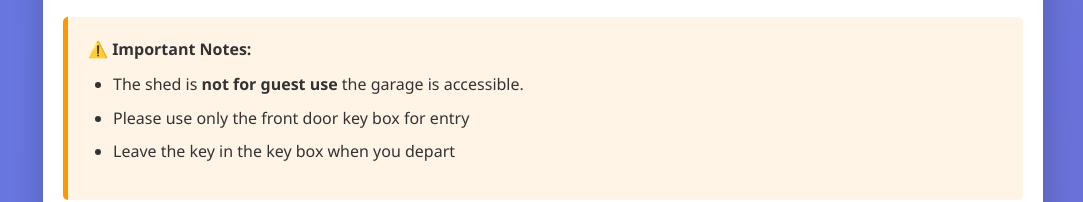
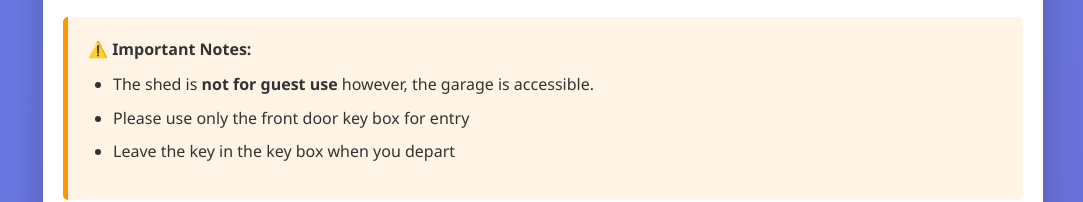
Before and after one commit to Chez-Prefect/glacial-hideaway-manual, a plain HTML site: page index.html in a window 1280 px wide. Shown: the part 1715-1917 px from the top of the page, without its empty margins (97-1180 px from the left). Drawn offline with Linux system fonts and the light colour scheme.

Commit message:
Clarify shed usage note in warning box

```diff
--- a/index.html
+++ b/index.html
@@ -426,7 +426,7 @@
                 <div class="warning-box">
                     <strong>⚠️ Important Notes:</strong>
                     <ul>
-                        <li>The shed is <strong>not for guest use</strong> the garage is accessible.</li>
+                        <li>The shed is <strong>not for guest use</strong> however, the garage is accessible.</li>
                         <li>Please use only the front door key box for entry</li>
                         <li>Leave the key in the key box when you depart</li>
                     </ul>
```
